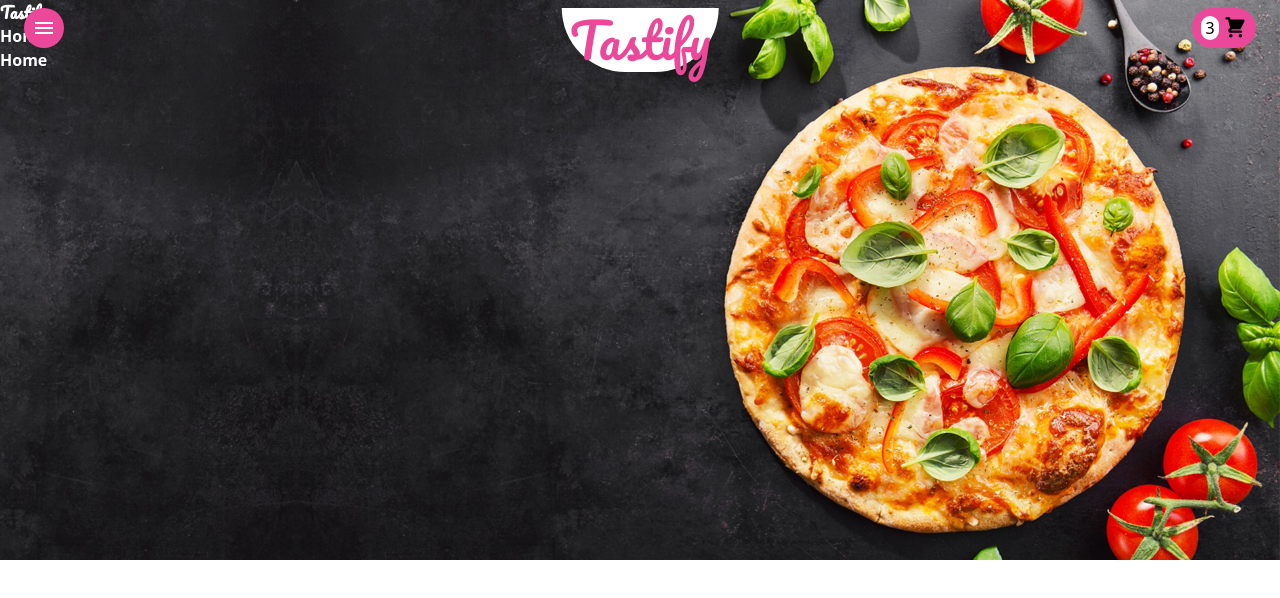
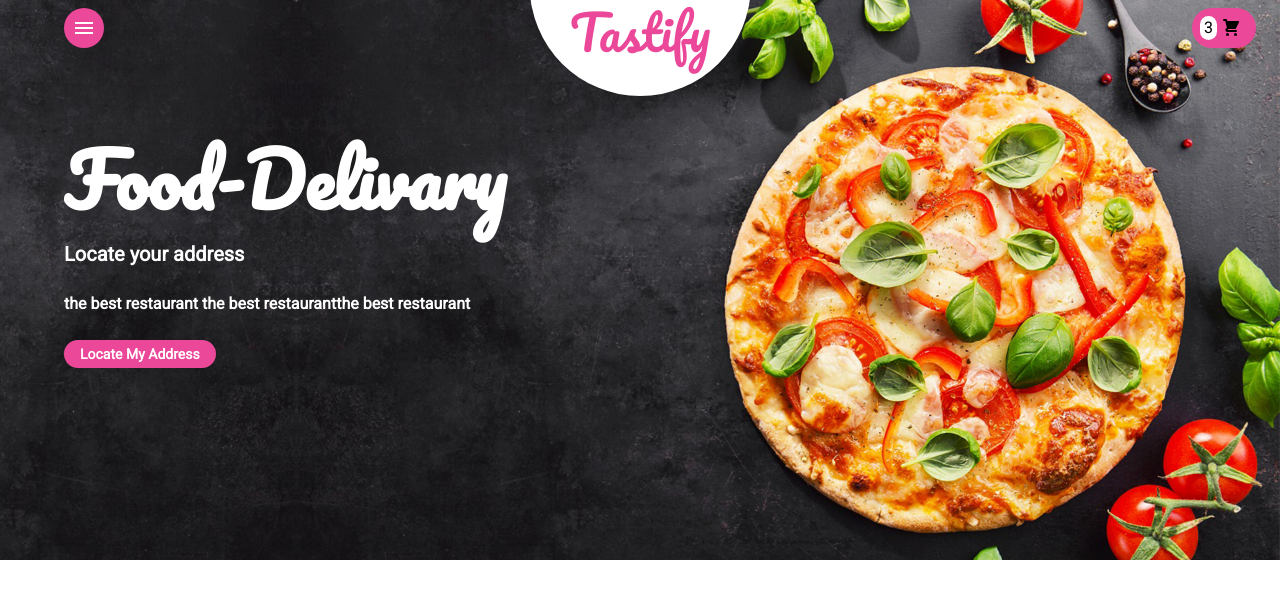
Before and after one commit to naji-alhusami/Food2Door, a React (Vite) app: page / in a window 1280 px wide. Shown: the top 598 px of the page. Built offline with nearby package versions, Linux system fonts and the light colour scheme.

Commit message:
make the buttons reusable

```diff
--- a/index.html
+++ b/index.html
@@ -9,6 +9,12 @@
       href="https://fonts.googleapis.com/css2?family=Pacifico&display=swap"
       rel="stylesheet"
     />
+    <link rel="preconnect" href="https://fonts.googleapis.com" />
+    <link rel="preconnect" href="https://fonts.gstatic.com" crossorigin />
+    <link
+      href="https://fonts.googleapis.com/css2?family=Pacifico&family=Roboto&display=swap"
+      rel="stylesheet"
+    />
     <meta name="viewport" content="width=device-width, initial-scale=1.0" />
     <title>Vite + React + TS</title>
   </head>
--- a/package.json
+++ b/package.json
@@ -27,7 +27,7 @@
     "eslint-plugin-react-hooks": "^4.6.0",
     "eslint-plugin-react-refresh": "^0.4.4",
     "tailwindcss": "^3.3.5",
-    "typescript": "^5.2.2",
+    "typescript": "^5.3.2",
     "vite": "^5.0.0"
   }
 }
--- a/src/components/Home/Home.tsx
+++ b/src/components/Home/Home.tsx
@@ -4,6 +4,7 @@
 // import greenx from "../../../public/Images/greenx.png";
 // import responsiveNavbar from "../../../public/Images/responsiveNavbar.svg";
 import Navbar from "../Navbar/Navbar";
+import Button from "../Ui/Button";
 
 function Home() {
   // const [showNavbarInResponsive, setShowNavbarInResponsive] = useState(false);
@@ -18,11 +19,19 @@ function Home() {
           backgroundRepeat: "no-repeat",
           backgroundAttachment: "fixed",
         }}
-        className="flex flex-col items-start min-h-screen w-screen text-white font-bold z-20 shadow-md relative brightness-100"
+        className=" min-h-screen w-screen text-white font-bold z-20 shadow-md relative brightness-100"
       >
-        <h1 className="font-pacifico">Tastify</h1>
-        <h2>Home</h2>
-        <h2>Home</h2>
+        <div className="ml-4 pt-14 flex flex-col items-start gap-y-1 md:pt-24 md:gap-y-4 lg:ml-16 lg:pt-28 lg:gap-y-6 xl:pt-36">
+          <h1 className="font-pacifico text-3xl md:text-5xl lg:text-6xl xl:text-7xl">Food-Delivary</h1>
+          <h2 className=" text-sm md:text-xl">Locate your address</h2>
+          <p className="hidden lg:flex">the best restaurant the best restaurantthe best restaurant</p>
+          <Button
+            element="button"
+            className=" bg-[#ec4899] hover:bg-white hover:text-[#ec4899] px-2 py-1 rounded-full text-sm md:px-4"
+          >
+            Locate My Address
+          </Button>
+        </div>
       </div>
     </>
   );
--- a/src/components/Navbar/BasketButton.tsx
+++ b/src/components/Navbar/BasketButton.tsx
@@ -1,9 +1,11 @@
+import Button from "../Ui/Button";
+
 export default function BasketButton() {
   return (
-    <div className="flex justify-center items-center absolute right-6 top-2 bg-[#ec4899] hover:bg-[#db2777] text-black w-16 h-10 rounded-full rounded-4xl ">
-      <button className=" p-2 rounded-full rounded-xl flex flex-row">
+    <div className=" absolute right-6 top-2 bg-[#ec4899] hover:bg-[#db2777] text-black w-16 h-10 rounded-full rounded-4xl ">
+      <Button element="button" className=" p-2 rounded-full rounded-xl flex flex-row justify-center items-center ">
         <span className="bg-white rounded-full rounded-xl mr-1 px-1">3</span>
-        <span className="w-6 h-6">
+        <span className="w-5 h-5">
           <svg
             xmlns="http://www.w3.org/2000/svg"
             viewBox="0 0 20 20"
@@ -12,7 +14,7 @@ export default function BasketButton() {
             <path d="M3 1a1 1 0 000 2h1.22l.305 1.222a.997.997 0 00.01.042l1.358 5.43-.893.892C3.74 11.846 4.632 14 6.414 14H15a1 1 0 000-2H6.414l1-1H14a1 1 0 00.894-.553l3-6A1 1 0 0017 3H6.28l-.31-1.243A1 1 0 005 1H3zM16 16.5a1.5 1.5 0 11-3 0 1.5 1.5 0 013 0zM6.5 18a1.5 1.5 0 100-3 1.5 1.5 0 000 3z" />
           </svg>
         </span>
-      </button>
+      </Button>
     </div>
   );
 }
--- a/src/components/Navbar/Logo.tsx
+++ b/src/components/Navbar/Logo.tsx
@@ -1,7 +1,7 @@
 export default function Logo() {
   return (
-    <div className=" p-10 absolute top-10 transform -translate-y-1/2 left-1/2 transform -translate-x-1/2 text-[#ec4899] bg-white p-2 rounded-full rounded-t-xl shadow-lg">
-      <h1 className="text-5xl">Tastify</h1>
+    <div className=" p-4 absolute top-4 transform -translate-y-1/2 left-1/2 transform -translate-x-1/2 text-[#ec4899] bg-white p-2 rounded-full rounded-t-xl shadow-lg lg:p-10 lg:top-8">
+      <h1 className="text-xl lg:text-5xl">Tastify</h1>
     </div>
   );
 }
--- a/src/components/Navbar/ResponsiveButton.tsx
+++ b/src/components/Navbar/ResponsiveButton.tsx
@@ -1,15 +1,21 @@
 import { useState } from "react";
 import { IoMdMenu } from "react-icons/io";
 import { TbLetterX } from "react-icons/tb";
+// import Button from "../Ui/Button";
 
 export default function ResponsiveButton() {
   const [showNavbarInResponsive, setShowNavbarInResponsive] = useState(false);
 
   return (
-    <div className="flex justify-center items-center absolute top-2 left-6 text-black bg-[#ec4899] hover:bg-[#db2777] p-2 rounded-full rounded-4xl">
+    <div className="flex justify-center items-center absolute top-2 ml-4 text-black bg-[#ec4899] hover:bg-[#db2777] p-2 rounded-full rounded-4xl lg:ml-16">
+      {/* <Button
+        element="button"
+        onClick={() => {
+          setShowNavbarInResponsive(!showNavbarInResponsive);
+        }}
+      > */}
         <button
           type="button"
-
           onClick={() => {
             setShowNavbarInResponsive(!showNavbarInResponsive);
           }}
@@ -26,6 +32,7 @@ export default function ResponsiveButton() {
             )}
           </div>
         </button>
+      {/* </Button> */}
     </div>
   );
 }
--- /dev/null
+++ b/src/components/Ui/Button.tsx
@@ -0,0 +1,21 @@
+import { type ComponentPropsWithoutRef, type ReactNode } from "react";
+
+type ButtonProps = {
+  element: "button";
+  children: ReactNode;
+} & ComponentPropsWithoutRef<"button">;
+
+type AnchorProps = {
+  element: "anchor";
+  children: ReactNode;
+} & ComponentPropsWithoutRef<"a">;
+
+export default function Button(props: ButtonProps | AnchorProps) {
+  //   const { element, children, ...otherProps } = props;
+
+  if (props.element === "anchor") {
+    return <a {...props}>{props.children}</a>;
+  }
+
+  return <button {...props}>{props.children}</button>;
+}
--- a/src/index.css
+++ b/src/index.css
@@ -1,6 +1,11 @@
 @tailwind base;
 @tailwind components;
 @tailwind utilities;
+
+body {
+  font-family: "Pacifico", cursive;
+  font-family: "Roboto", sans-serif;
+}
 
 h1 {
   font-family: "Pacifico", cursive;
--- a/tailwind.config.js
+++ b/tailwind.config.js
@@ -3,7 +3,13 @@
 module.exports = {
   content: ["./src/**/*.{js,jsx,ts,tsx}"],
   theme: {
-    extend: {},
+    extend: {
+      screens: {
+        md: "550px",
+        lg: "750px",
+        xl: "1000px",
+      },
+    },
   },
   plugins: [],
 };
```
Also changed, not shown: 1 other file (tests, documents, lock files or other folders). Lines whose indentation alone changed are shown as unchanged.
